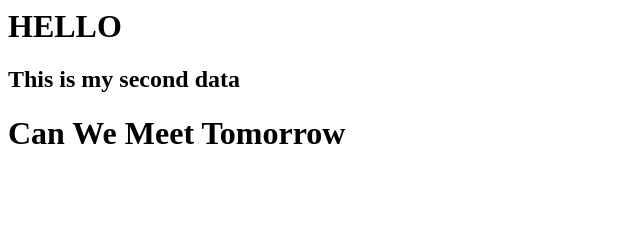
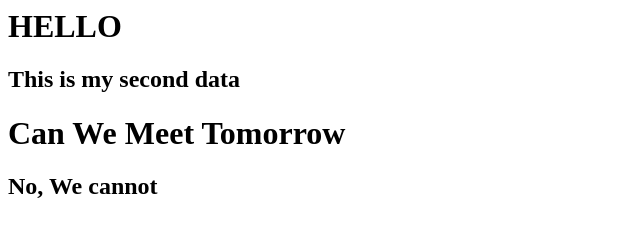
Before and after one commit to ratedcmk/datewithgit-sample, a plain HTML site: page index.html in a window 1280 px wide. Shown: the whole page, without its empty margins (0-640 px from the left). Drawn offline with Linux system fonts and the light colour scheme.

Commit message:
Added Negative Response

```diff
--- a/index.html
+++ b/index.html
@@ -2,4 +2,5 @@
     <H1>HELLO</H1>
     <h2>This is my second data</h2>
     <h1>Can We Meet Tomorrow</h1>
+    <h2>No, We cannot</h2>
 </htmL:5>
```
